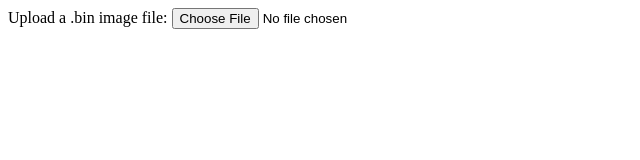
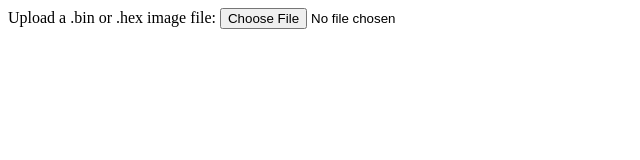
Before and after one commit to LDelhez/image-converter, a plain HTML site: page index.html in a window 1280 px wide. Shown: the whole page, without its empty margins (0-640 px from the left). Drawn offline with Linux system fonts and the light colour scheme.

Commit message:
Update index.html

```diff
--- a/index.html
+++ b/index.html
@@ -14,7 +14,7 @@
     </head>
     <body>
         <div class=line>
-            Upload a .bin image file:
+            Upload a .bin or .hex image file:
             <input type="file" onchange="readFile(this)">
         </div>
         <div class=line>
```
